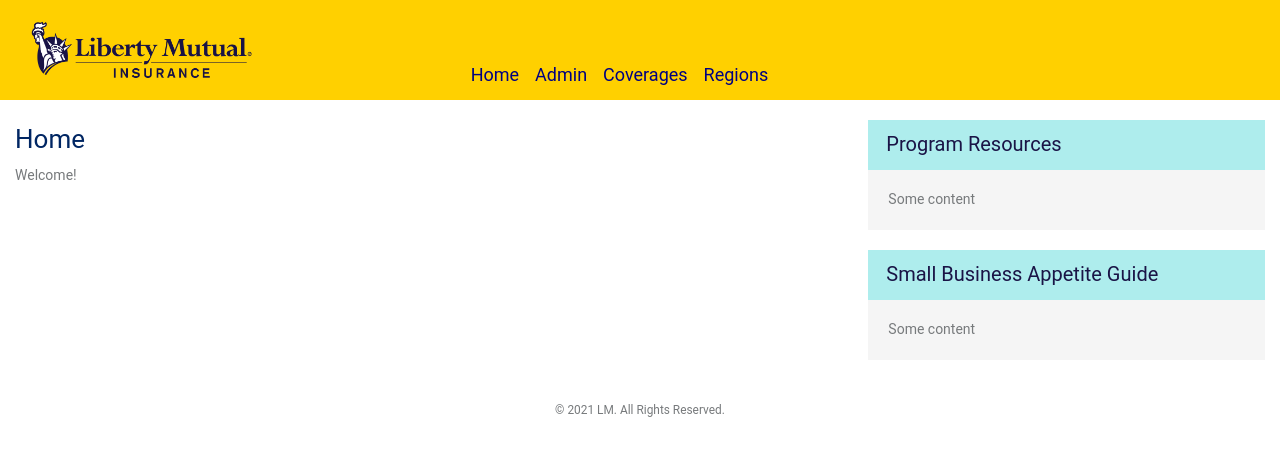
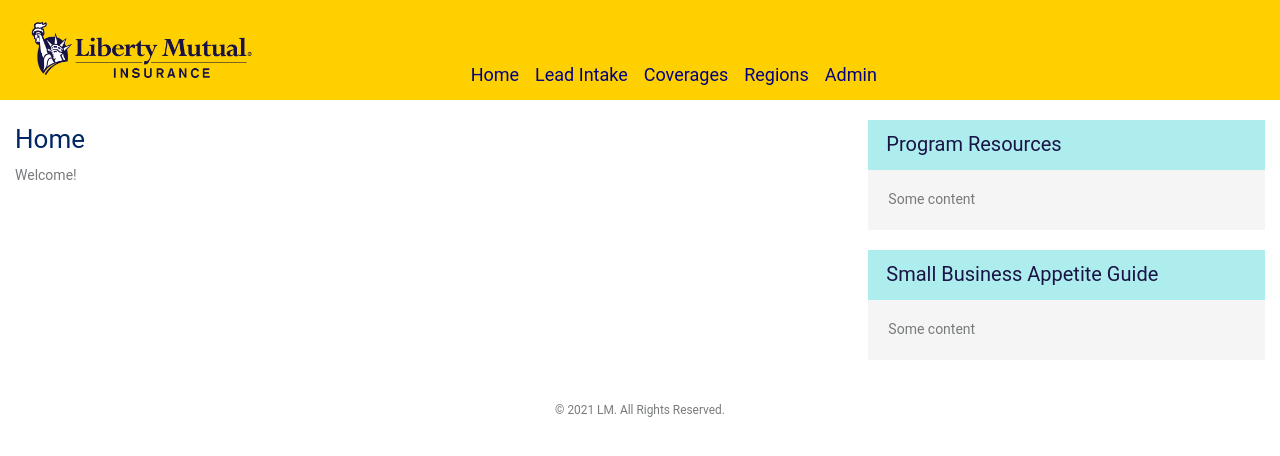
Before and after one commit to t4d-classes/react-hackathon-project_07192021, a React (Create React App) app in the folder forms-app/: page / in a window 1280 px wide. Shown: the top 456 px of the page. Built offline with nearby package versions, Linux system fonts and the light colour scheme.

Commit message:
Adding Intake page and working features

```diff
--- a/forms-app/src/App.js
+++ b/forms-app/src/App.js
@@ -2,6 +2,7 @@ import { BrowserRouter as Router, Route, Link, Switch } from 'react-router-dom';
 
 import { HomePage } from './pages/HomePage';
 import { AdminPage } from './pages/AdminPage';
+import { LeadIntakePage } from './pages/LeadIntakePage';
 import { CoveragesPage } from './pages/CoveragesPage';
 import { RegionsPage } from './pages/RegionsPage';
 import { MessageBox } from './components/MessageBox';
@@ -9,9 +10,10 @@ import { MenuBar } from './components/MenuBar';
 
 const pages = [
   { id: 1, to: "/home", label: "Home", component: HomePage },
-  { id: 2, to: "/admin", label: "Admin", component: AdminPage },
+  { id: 2, to: "/leadintake", label: "Lead Intake", component: LeadIntakePage },
   { id: 3, to: "/coverages", label: "Coverages", component: CoveragesPage },
   { id: 4, to: "/regions", label: "Regions", component: RegionsPage },
+  { id: 5, to: "/admin", label: "Admin", component: AdminPage },
 ];
 
 export const App = () => {
--- /dev/null
+++ b/forms-app/src/hooks/useSmallBusinessData.js
@@ -0,0 +1,14 @@
+import { useState, useEffect } from 'react';
+
+export const useSmallBusinessData = () => {
+
+    const [ smallBusinessData, setSmallBusinessData ] = useState([]);
+
+    useEffect(function loadBusinessDataAfterRender() {
+        fetch('http://localhost:3060/smallbizAppetiteGuide')
+            .then(res => res.json())
+            .then(smallBusinessData => setSmallBusinessData(smallBusinessData));
+    }, [])
+
+    return { smallBusinessData };
+};
--- /dev/null
+++ b/forms-app/src/pages/LeadIntakePage.js
@@ -0,0 +1,13 @@
+import { useSmallBusinessData } from "../hooks/useSmallBusinessData";
+
+export const LeadIntakePage = () => {
+
+  const { smallBusinessData } = useSmallBusinessData();
+
+    <div>
+      <header>
+        <h1>Lead Intake</h1>
+      </header>
+      <p>Welcome to the Lead Intake page</p>
+    </div>
+};
```
Also changed, not shown: forms-app/src/components/SmallBusinessGuide.js (added).
